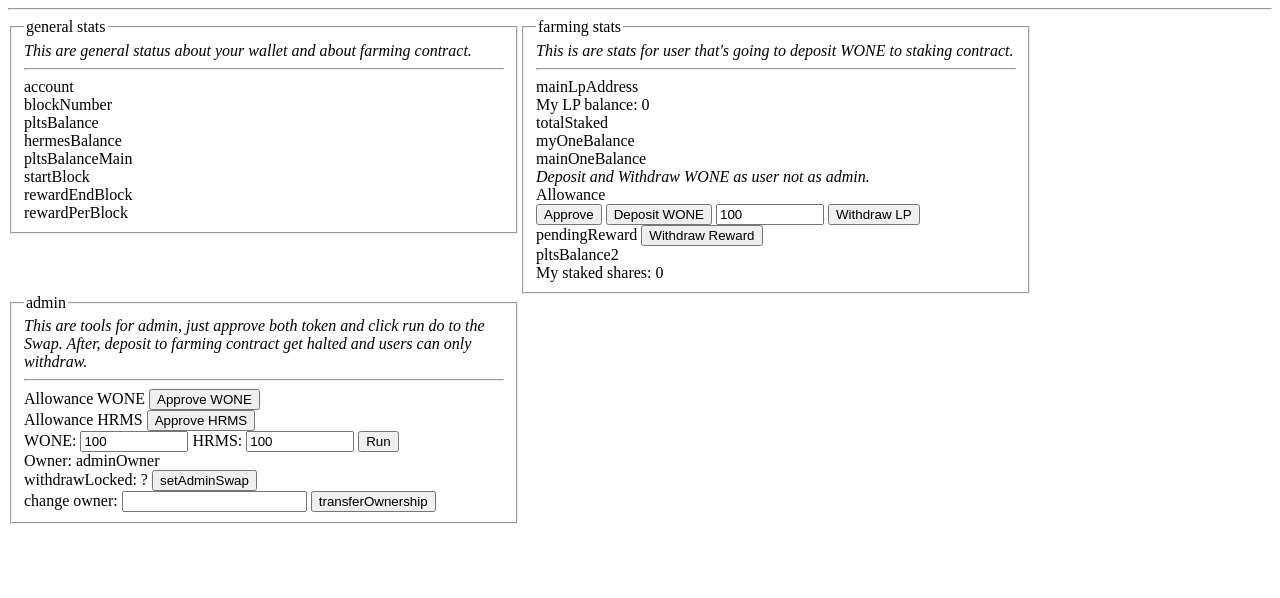
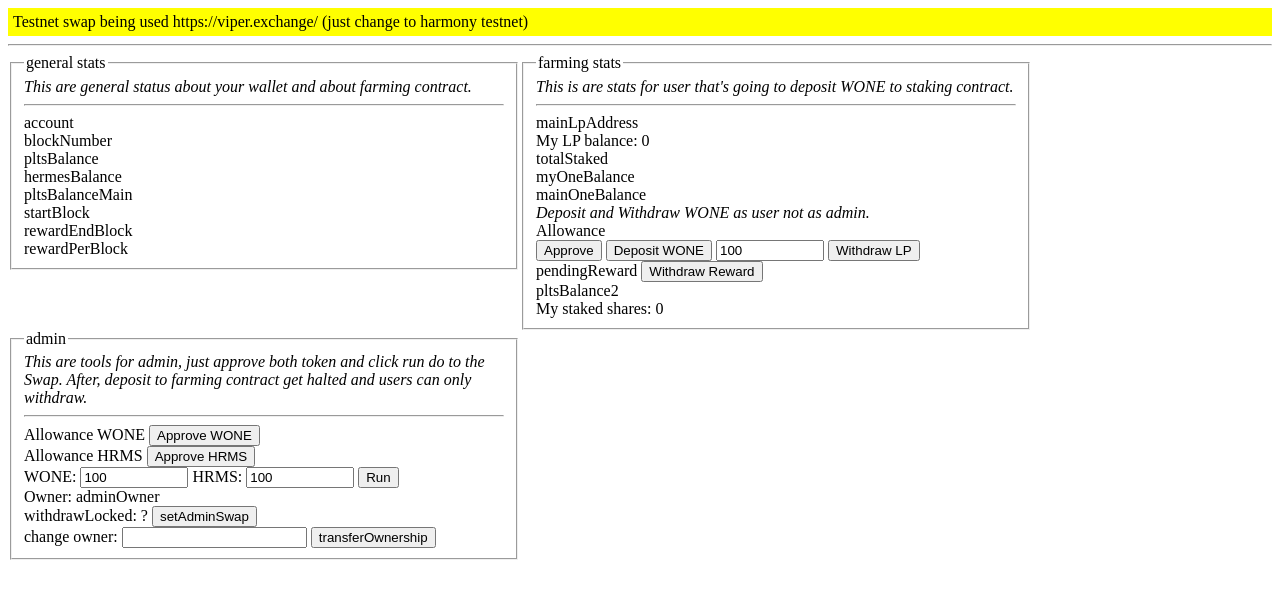
Before and after one commit to Hermes-defi/plts-special-bank, a website: page app/index.html in a window 1280 px wide. Drawn offline with nearby package versions, Linux system fonts and the light colour scheme.

Commit message:
swap info

```diff
--- a/app/index.html
+++ b/app/index.html
@@ -38,8 +38,8 @@
 
 <body onload="onLoad()">
 
-<div style="background-color:yellow;">
-    <span id="tx"></span>
+<div style="background-color:yellow;padding:5px;">
+    <span id="tx">Testnet swap being used https://viper.exchange/ (just change to harmony testnet)</span>
 </div>
 
 <hr/>
```
